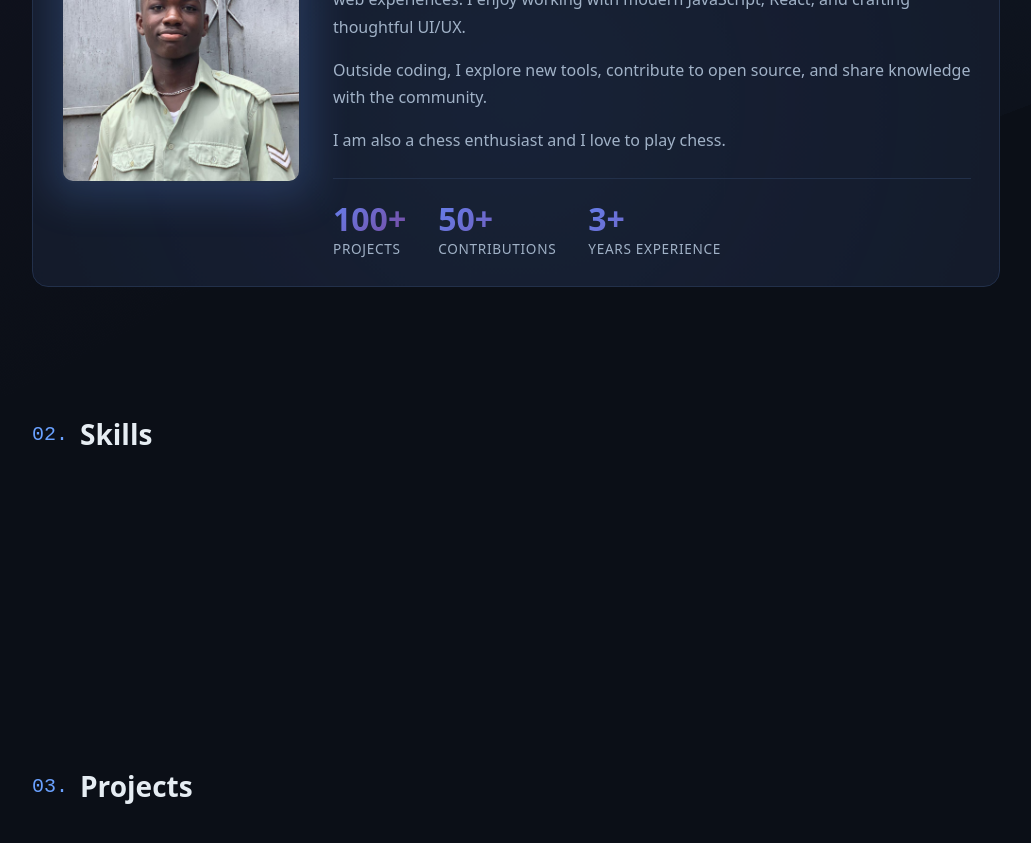
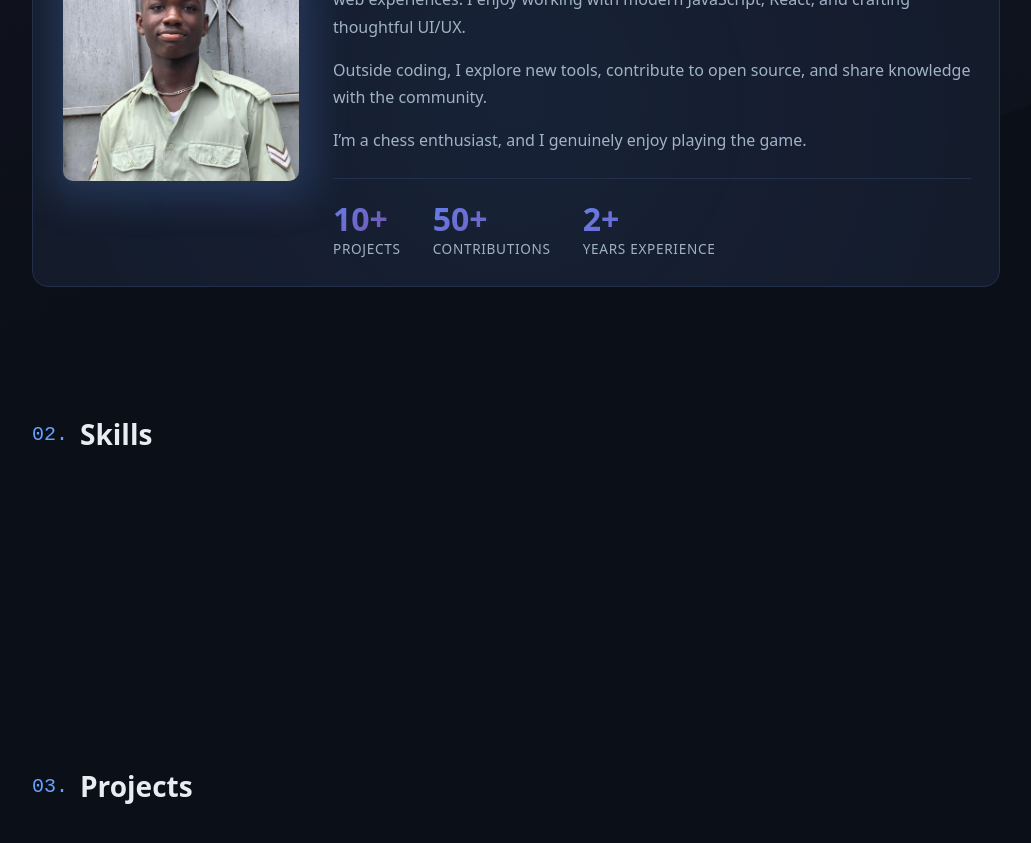
Before and after one commit to InaConteh/personal-portfolio, a React (Vite) app: page / in a window 1280 px wide. Shown: the part 840-1683 px from the top of the page, without its empty margins (124-1155 px from the left). Built offline with nearby package versions, Linux system fonts and the light colour scheme.

Commit message:
change the sentence i am also a chess enthusaists to something else

```diff
--- a/src/sections/About.jsx
+++ b/src/sections/About.jsx
@@ -25,11 +25,11 @@ export default function About() {
             share knowledge with the community.
           </p>
           <p className="reveal-up about-card__text">
-            I am also a chess enthusiast and I love to play chess.
+          I’m a chess enthusiast, and I genuinely enjoy playing the game.
           </p>
           <div className="about-card__stats reveal-up">
             <div className="stat-item">
-              <span className="stat-item__number">100+</span>
+              <span className="stat-item__number">10+</span>
               <span className="stat-item__label">Projects</span>
             </div>
             <div className="stat-item">
@@ -37,7 +37,7 @@ export default function About() {
               <span className="stat-item__label">Contributions</span>
             </div>
             <div className="stat-item">
-              <span className="stat-item__number">3+</span>
+              <span className="stat-item__number">2+</span>
               <span className="stat-item__label">Years Experience</span>
             </div>
           </div>
```
